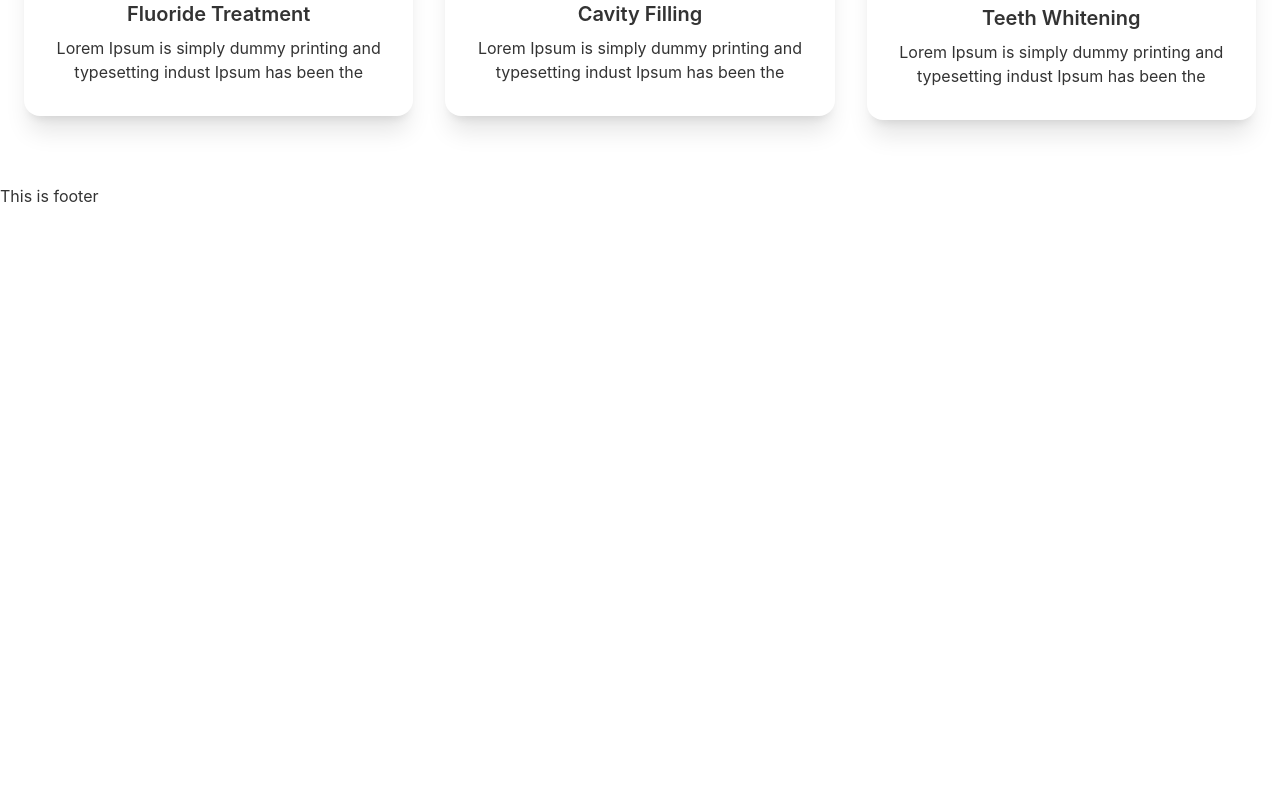
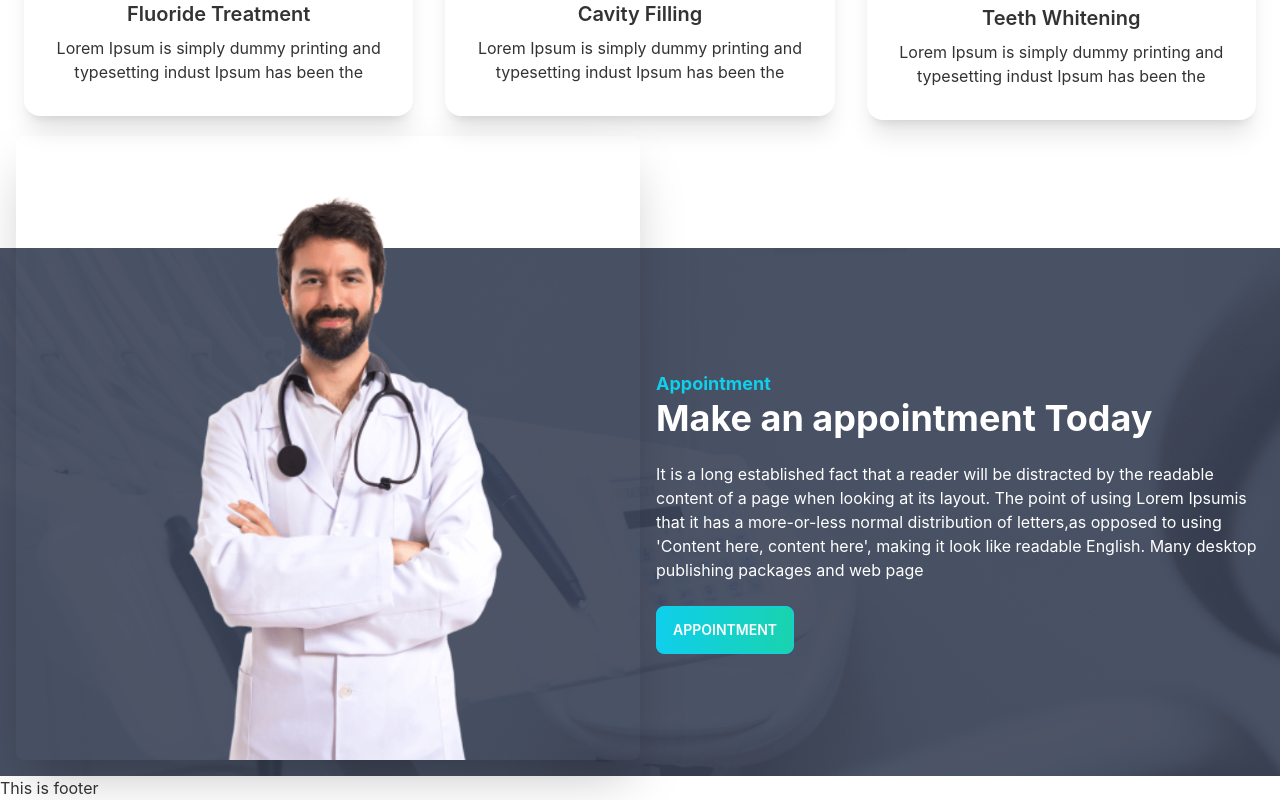
Before and after one commit to DebabrataSaha-570/doctors-portal-client, a React (Create React App) app: page / in a window 1280 px wide. Shown: the part 1207-2007 px from the top of the page. Before the commit the page ends 1415 px from the top, so only its background shows below. Built offline with nearby package versions, Linux system fonts and the light colour scheme.

Commit message:
appointment section added

```diff
--- /dev/null
+++ b/src/Components/PrimaryButton/PrimaryButton.js
@@ -0,0 +1,11 @@
+import React from "react";
+
+const PrimaryButton = ({ children }) => {
+  return (
+    <button className="btn btn-primary bg-gradient-to-r from-primary to-secondary text-white">
+      {children}
+    </button>
+  );
+};
+
+export default PrimaryButton;
--- a/src/Pages/Home/Banner.js
+++ b/src/Pages/Home/Banner.js
@@ -1,6 +1,7 @@
 import React from "react";
 import bannerImage from "../../assets/images/chair.png";
 import bannerBg from "../../assets/images/bg.png";
+import PrimaryButton from "../../Components/PrimaryButton/PrimaryButton";
 
 const Banner = () => {
   return (
@@ -28,9 +29,7 @@
               industry. Lorem Ipsum has been the industry's standard dummy text
               ever since the
             </p>
-            <button className="btn btn-primary bg-gradient-to-r from-primary to-secondary text-white">
-              Get Started
-            </button>
+            <PrimaryButton>Get Started</PrimaryButton>
           </div>
         </div>
       </div>
--- a/src/Pages/Home/Home.js
+++ b/src/Pages/Home/Home.js
@@ -2,6 +2,7 @@
 import Banner from "./Banner";
 import InfoCards from "./InfoCards";
 import Services from "./Services";
+import MakeAppointment from "./MakeAppointment";
 
 const Home = () => {
   return (
@@ -9,6 +10,7 @@
       <Banner></Banner>
       <InfoCards></InfoCards>
       <Services></Services>
+      <MakeAppointment></MakeAppointment>
     </div>
   );
 };
--- /dev/null
+++ b/src/Pages/Home/MakeAppointment.js
@@ -0,0 +1,42 @@
+import React from "react";
+import doctor from "../../assets/images/doctor.png";
+import appointment from "../../assets/images/appointment.png";
+import PrimaryButton from "../../Components/PrimaryButton/PrimaryButton";
+
+const MakeAppointment = () => {
+  return (
+    <section
+      className="mt-32"
+      style={{
+        background: `url(${appointment})`,
+      }}
+    >
+      <div className="hero">
+        <div className="hero-content flex-col lg:flex-row">
+          <img
+            src={doctor}
+            alt=""
+            className="-mt-32 hidden md:block lg:w-1/2 rounded-lg shadow-2xl"
+          />
+          <div>
+            <h4 className="text-lg text-primary font-bold">Appointment</h4>
+            <h1 className=" text-white text-4xl font-bold">
+              Make an appointment Today
+            </h1>
+            <p className="text-white py-6">
+              It is a long established fact that a reader will be distracted by
+              the readable content of a page when looking at its layout. The
+              point of using Lorem Ipsumis that it has a more-or-less normal
+              distribution of letters,as opposed to using 'Content here, content
+              here', making it look like readable English. Many desktop
+              publishing packages and web page
+            </p>
+            <PrimaryButton>Appointment</PrimaryButton>
+          </div>
+        </div>
+      </div>
+    </section>
+  );
+};
+
+export default MakeAppointment;
```
